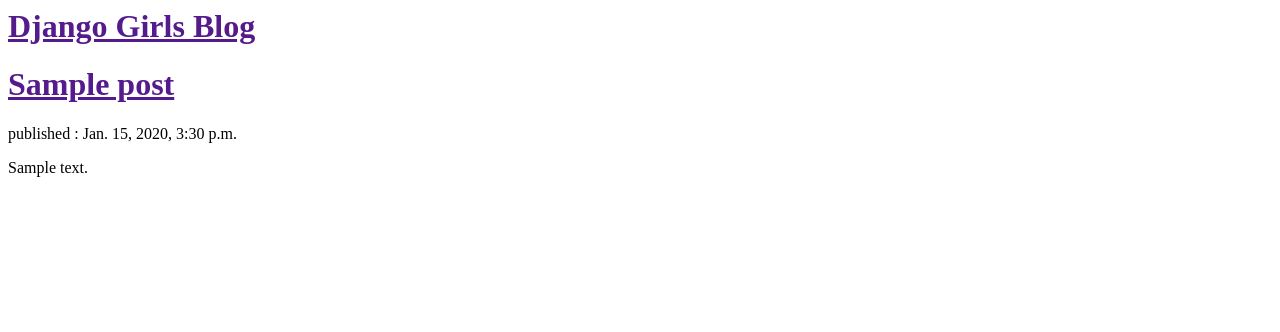
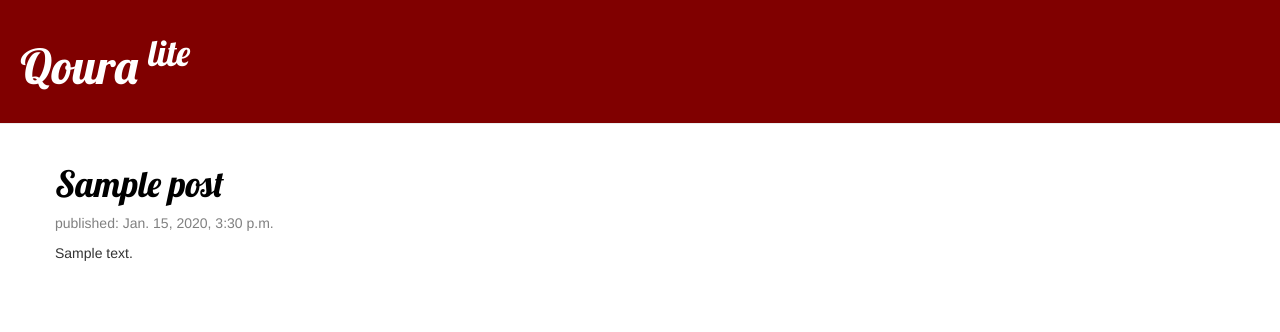
Before and after one commit to humblesapien/my-first-blog, a Django app: template mysite/blog/templates/blog/post_list.html in a window 1280 px wide. Shown: the top 332 px of the page. Run offline with Django 3.2, Linux system fonts and the light colour scheme; the template is opened without the code that fills it: values that come from a table or form of the project are taken from there, others are empty; tables that the repository leaves empty hold one stand-in row (values such as "Sample post"); some libraries are stand-ins or nearby versions.

Commit message:
Added view and template for detailed blog post as well as CSS for the site.

```diff
--- /dev/null
+++ b/mysite/blog/static/css/blog.css
@@ -0,0 +1,50 @@
+.page-header {
+    background-color: maroon;
+    margin-top: 0;
+    padding: 20px 20px;
+}
+
+.page-header h1, .page-header h1 a, .page-header h1 a:visited, .page-header h1 a:active {
+    color: #ffffff;
+    font-size: 36pt;
+    text-decoration: none;
+}
+
+.content {
+    margin-left: 40px;
+}
+
+h1, h2, h3, h4 {
+    font-family: 'Lobster', cursive;
+}
+
+.date {
+    color: grey;
+}
+
+.save {
+    float: right;
+}
+
+.post-form textarea, .post-form input {
+    width: 100%;
+}
+
+.top-menu, .top-menu:hover, .top-menu:visited {
+    color: #ffffff;
+    float: right;
+    font-size: 26pt;
+    margin-right: 20px;
+}
+
+.post {
+    margin-bottom: 70px;
+}
+
+.post h1 a, .post h1 a:visited {
+    color: #000000;
+}
+h1 a {
+    color: #FCA205;
+    font-family: 'Lobster';
+}
--- /dev/null
+++ b/mysite/blog/templates/blog/base.html
@@ -0,0 +1,24 @@
+{% load staticfiles %}
+<html>
+    <head>
+		<link rel="stylesheet" href="//maxcdn.bootstrapcdn.com/bootstrap/3.2.0/css/bootstrap.min.css">
+		<link rel="stylesheet" href="//maxcdn.bootstrapcdn.com/bootstrap/3.2.0/css/bootstrap-theme.min.css">
+		<link rel="stylesheet" href="{% static 'css/blog.css' %}">
+        <link href="//fonts.googleapis.com/css?family=Lobster&subset=latin,latin-ext" rel="stylesheet" type="text/css">
+		<link rel="shortcut icon" href="favicon.ico" />
+		<title>Quora lite</title>
+    </head>
+	<body>
+		<div class="page-header">
+			<h1><a href="/">Qoura <sup>lite</sup></a></h1>
+		</div>
+		<div class="content container">
+			<div class="row">
+				<div class="col-md-8">
+				{% block content %}
+				{% endblock %}
+				</div>
+			</div>
+		</div>
+	</body>
+</html>
--- a/mysite/blog/templates/blog/post_list.html
+++ b/mysite/blog/templates/blog/post_list.html
@@ -1,17 +1,12 @@
-<html>
-    <head>
-        <title>Django Girls blog</title>
-    </head>
-    <body>
-        <div>
-            <h1><a href="">Django Girls Blog</a></h1>
-        </div>
-		{% for post in posts %}
-			<div>
-				<h1><a href="">{{ post.title }}</a></h1>
-				<p>published : {{ post.published_date }}</p>
+{% extends 'blog/base.html' %}
+{% block content %}
+	{% for post in posts %}
+		<div class="post">
+			<h1><a href="{% url 'post_detail' pk=post.pk %}">{{ post.title }}</a></h1>
+			<div class="date">
+				<p>published: {{ post.published_date }}</p>
+			</div>
 				<p>{{ post.text|linebreaksbr }}</p>
-			</div>
-		{% endfor %}
-    </body>
-</html>
+		</div>
+	{% endfor %}
+{% endblock %}
--- a/mysite/blog/urls.py
+++ b/mysite/blog/urls.py
@@ -3,4 +3,5 @@
 
 urlpatterns = [
 	url(r'^$' , views.post_list , name = 'post_list'),
+	url(r'^post/(?P<pk>\d+)/$', views.post_detail, name='post_detail'),
 ]
--- a/mysite/blog/views.py
+++ b/mysite/blog/views.py
@@ -1,7 +1,12 @@
 from django.shortcuts import render
 from .models import Post
 from django.utils import timezone
+from django.shortcuts import render, get_object_or_404
 
 def post_list(request):
 	posts = Post.objects.filter(published_date__lte=timezone.now()).order_by('published_date')
 	return render(request, 'blog/post_list.html',{'posts':posts})
+
+def post_detail(request,pk):
+	post = get_object_or_404(Post, pk=pk)
+	return render(request, 'blog/post_detail.html',{'post':post})
```
Also changed, not shown: mysite/blog/templates/blog/post_detail.html (added, +13 -0 lines), favicon.ico (added), mysite/blog/favicon.ico (added), mysite/favicon.ico (added), mysite/mysite/favicon.ico (added).
